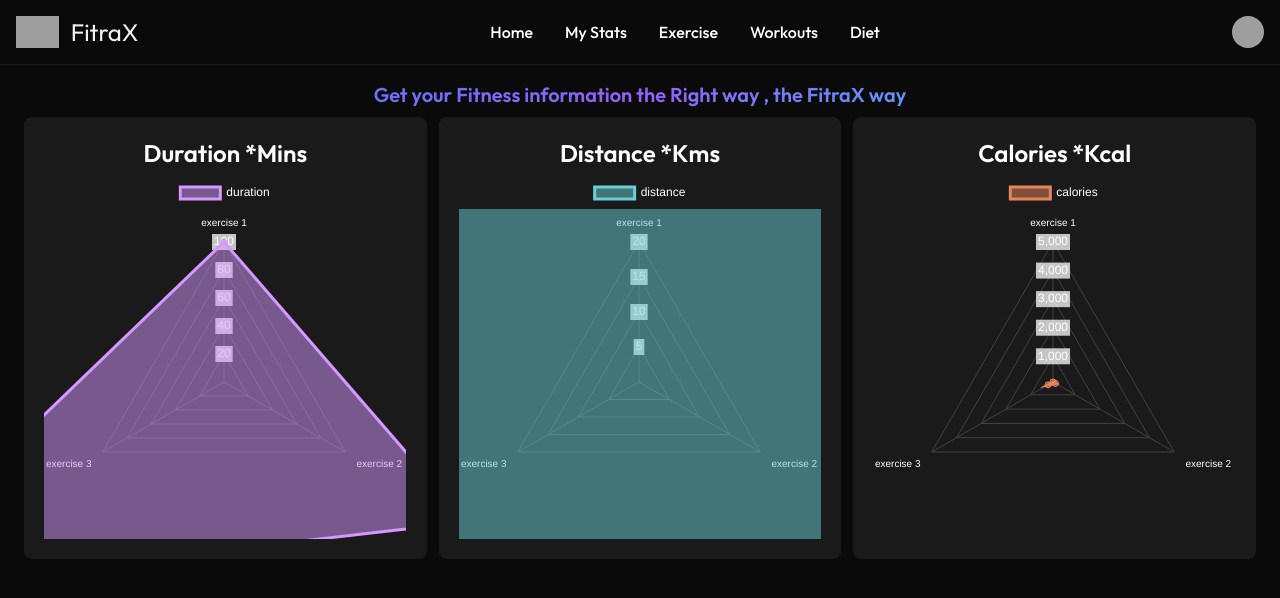
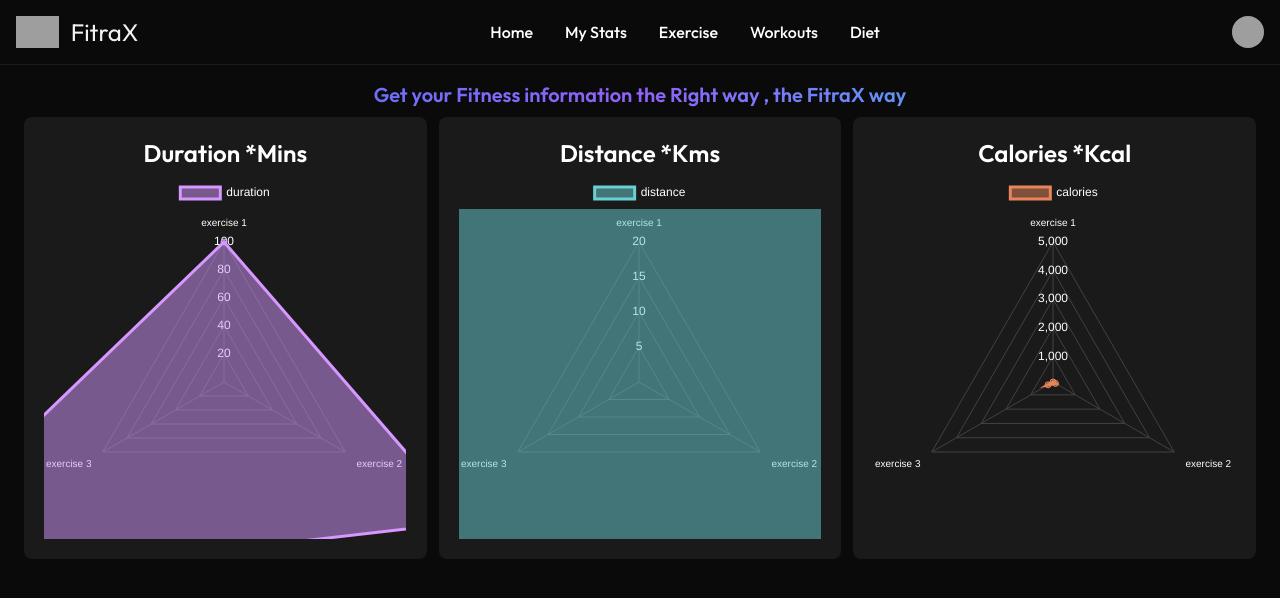
Before and after one commit to Shreyas4603/fitness-tracker, a Next.js app in the folder frontend/nextjs/fitness_frontend/: page /exerciseview in a window 1280 px wide. Shown: the top 598 px of the page. Built offline with nearby package versions, Linux system fonts and the light colour scheme; no server answers; grey boxes are pictures that could not be loaded.

Commit message:
fixed backdrops

```diff
--- a/frontend/nextjs/fitness_frontend/src/app/exerciseview/page.js
+++ b/frontend/nextjs/fitness_frontend/src/app/exerciseview/page.js
@@ -107,6 +107,17 @@ export default function home() {
               </h5>
             <Radar
               options={{
+                scales: {
+                  r: {
+                    ticks: {
+
+                      backdropColor: "rgba(0, 0, 0, 0)"
+                  },
+                    pointLabels: {
+                      display: true, // This hides the labels around the radar chart
+                    },
+                  },
+                },
                 backgroundColor: "rgba(214,151,255,0.5)",
                 borderColor: "rgba(214,151,255,1)",
 
@@ -126,6 +137,17 @@ export default function home() {
 
             <Radar
               options={{
+                scales: {
+                  r: {
+                    ticks: {
+
+                      backdropColor: "rgba(0, 0, 0, 0)"
+                  },
+                    pointLabels: {
+                      display: true, // This hides the labels around the radar chart
+                    },
+                  },
+                },
                 backgroundColor: "rgba(105,208,214,0.5)",
                 borderColor: "rgba(105,208,214,1)",
                 scale: { max: 20, min: 0 },
@@ -148,6 +170,17 @@ export default function home() {
 
               <Radar
               options={{
+                scales: {
+                  r: {
+                    ticks: {
+
+                      backdropColor: "rgba(0, 0, 0, 0)"
+                  },
+                    pointLabels: {
+                      display: true, // This hides the labels around the radar chart
+                    },
+                  },
+                },
                 backgroundColor: "rgba(230,133,92,0.5)",
                 borderColor: "rgba(230,133,92,1)",
                 scale: { max: 5000, min: 100 },
--- a/frontend/nextjs/fitness_frontend/src/app/workoutview/page.js
+++ b/frontend/nextjs/fitness_frontend/src/app/workoutview/page.js
@@ -98,6 +98,17 @@ export default function Home() {
               </h5>
               <Radar
               options={{
+                scales: {
+                  r: {
+                    ticks: {
+
+                      backdropColor: "rgba(0, 0, 0, 0)"
+                  },
+                    pointLabels: {
+                      display: true, // This hides the labels around the radar chart
+                    },
+                  },
+                },
                 backgroundColor: "rgba(214,151,255,0.5)",
                 borderColor: "rgba(214,151,255,1)",
                 scale: { max: 50, min: 0 },
@@ -120,6 +131,17 @@ export default function Home() {
 
               <Radar
               options={{
+                scales: {
+                  r: {
+                    ticks: {
+
+                      backdropColor: "rgba(0, 0, 0, 0)"
+                  },
+                    pointLabels: {
+                      display: true, // This hides the labels around the radar chart
+                    },
+                  },
+                },
                 backgroundColor: "rgba(105,208,214,0.5)",
                 borderColor: "rgba(105,208,214,1)",
                 scale: { max: 80, min: 0 },
```
